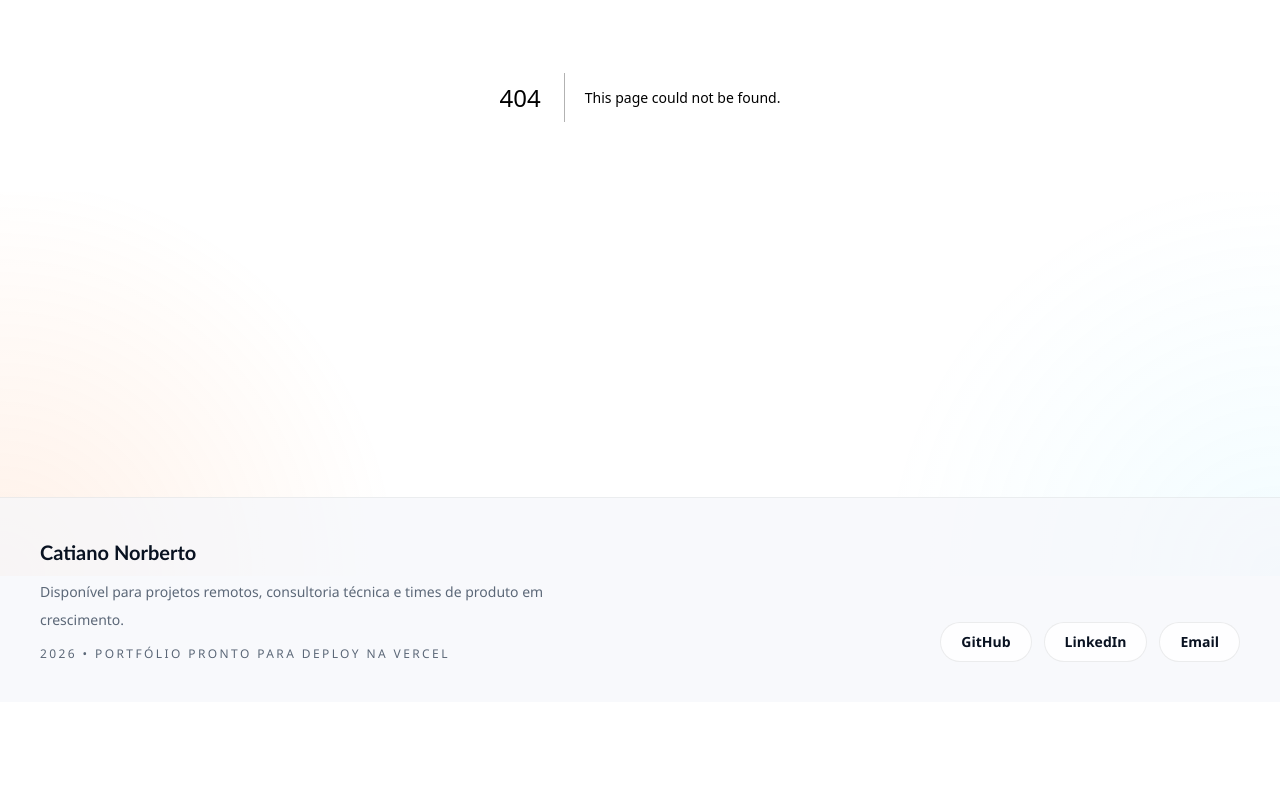
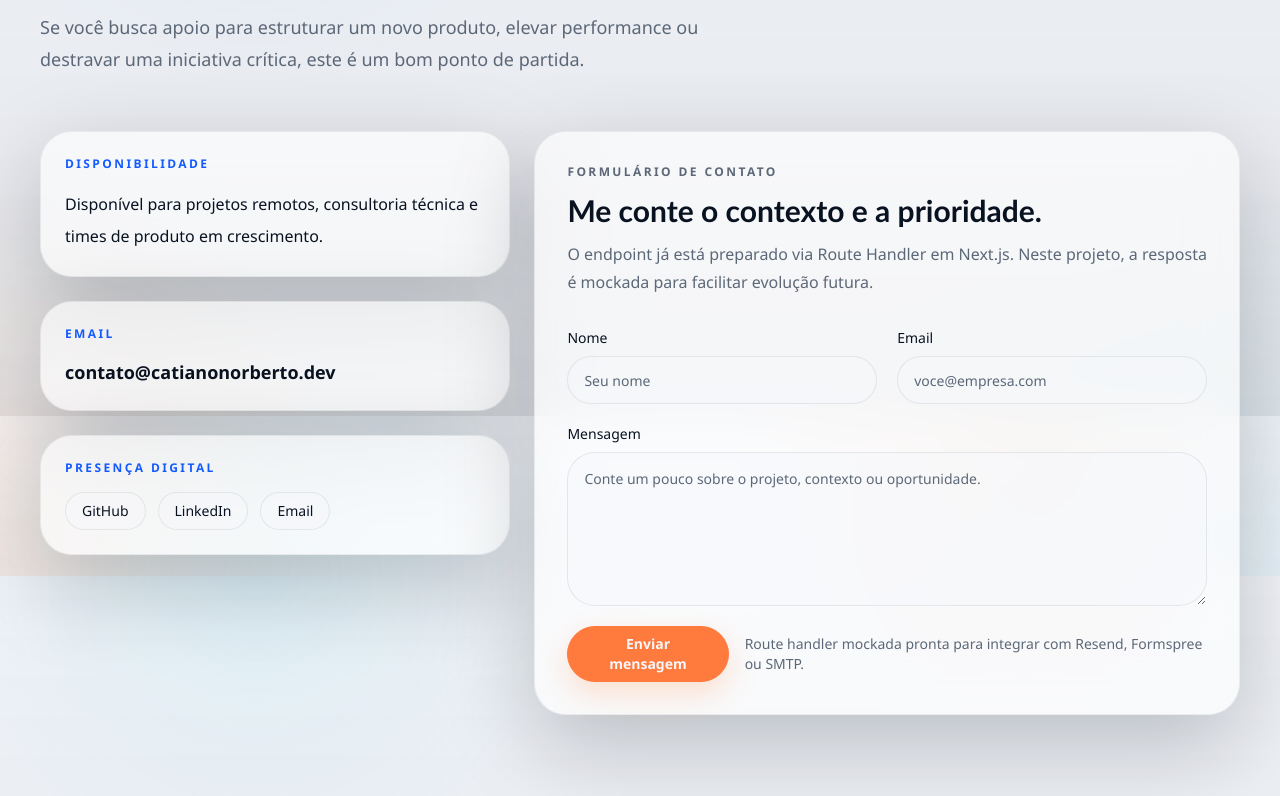
Before and after one commit to CatianoNorberto/PORTFOLIO, a Next.js app: page /contact in a window 1280 px wide. Before the commit this address had no page. Shown: the part 384-1180 px from the top of the page. Before the commit the page ends 1086 px from the top, so only its background shows below. Built offline with nearby package versions, Linux system fonts and the light colour scheme.

Commit message:
feat: implement contact form

```diff
--- /dev/null
+++ b/app/api/contact/route.ts
@@ -0,0 +1,48 @@
+import { NextResponse } from "next/server";
+import type { ContactPayload } from "@/types/contact";
+
+function isValidEmail(email: string) {
+  return /^[^\s@]+@[^\s@]+\.[^\s@]+$/.test(email);
+}
+
+export async function POST(request: Request) {
+  let payload: Partial<ContactPayload>;
+
+  try {
+    payload = (await request.json()) as Partial<ContactPayload>;
+  } catch {
+    return NextResponse.json(
+      { message: "Payload invalido. Verifique os dados enviados." },
+      { status: 400 }
+    );
+  }
+
+  const contactData: ContactPayload = {
+    name: payload.name?.trim() ?? "",
+    email: payload.email?.trim() ?? "",
+    message: payload.message?.trim() ?? "",
+  };
+
+  if (
+    !contactData.name ||
+    !contactData.email ||
+    !contactData.message ||
+    !isValidEmail(contactData.email)
+  ) {
+    return NextResponse.json(
+      { message: "Preencha nome, email valido e mensagem antes de enviar." },
+      { status: 400 }
+    );
+  }
+
+  console.log("[portfolio-contact]", {
+    name: contactData.name,
+    email: contactData.email,
+    messagePreview: contactData.message.slice(0, 120),
+  });
+
+  return NextResponse.json({
+    message:
+      "Mensagem recebida com sucesso. Este envio esta mockado e pronto para integrar com um provedor real.",
+  });
+}
--- /dev/null
+++ b/app/contact/page.tsx
@@ -0,0 +1,88 @@
+import type { Metadata } from "next";
+import { createPageMetadata } from "@/lib/metadata";
+import { siteConfig } from "@/lib/site";
+import { ContactForm } from "@/components/ContactForm";
+import { Card } from "@/components/ui/Card";
+import { Container } from "@/components/ui/Container";
+import { SectionTitle } from "@/components/ui/SectionTitle";
+
+export const metadata: Metadata = createPageMetadata({
+  title: "Contato",
+  description:
+    "Entre em contato para discutir projetos, consultoria técnica, evolução de produto ou novas oportunidades.",
+  path: "/contact",
+  keywords: ["contato desenvolvedor full stack", "consultoria next.js"],
+});
+
+export default function ContactPage() {
+  return (
+    <Container className="section-spacing space-y-14">
+      <SectionTitle
+        eyebrow="Contato"
+        title="Vamos falar sobre produto, arquitetura ou a próxima entrega importante do seu time."
+        description="Se você busca apoio para estruturar um novo produto, elevar performance ou destravar uma iniciativa crítica, este é um bom ponto de partida."
+      />
+
+      <div className="grid gap-6 lg:grid-cols-[0.8fr_1.2fr]">
+        <div className="space-y-6">
+          <Card className="p-6">
+            <p className="text-xs font-semibold uppercase tracking-[0.2em] text-cyan">
+              Disponibilidade
+            </p>
+            <p className="mt-4 text-base leading-8 text-foreground">
+              {siteConfig.availability}
+            </p>
+          </Card>
+
+          <Card className="p-6">
+            <p className="text-xs font-semibold uppercase tracking-[0.2em] text-cyan">
+              Email
+            </p>
+            <a
+              href={`mailto:${siteConfig.email}`}
+              className="mt-4 block text-lg font-semibold text-foreground transition-colors duration-300 hover:text-accent"
+            >
+              {siteConfig.email}
+            </a>
+          </Card>
+
+          <Card className="p-6">
+            <p className="text-xs font-semibold uppercase tracking-[0.2em] text-cyan">
+              Presença digital
+            </p>
+            <div className="mt-4 flex flex-wrap gap-3">
+              {siteConfig.socialLinks.map((link) => (
+                <a
+                  key={link.href}
+                  href={link.href}
+                  target={link.href.startsWith("http") ? "_blank" : undefined}
+                  rel={link.href.startsWith("http") ? "noreferrer noopener" : undefined}
+                  className="rounded-full border border-line bg-background/45 px-4 py-2 text-sm font-medium text-foreground transition-colors duration-300 hover:border-cyan/30"
+                >
+                  {link.label}
+                </a>
+              ))}
+            </div>
+          </Card>
+        </div>
+
+        <Card className="p-6 sm:p-8">
+          <div className="mb-8 space-y-3">
+            <p className="text-xs font-semibold uppercase tracking-[0.2em] text-muted-foreground">
+              Formulário de contato
+            </p>
+            <h2 className="font-display text-3xl font-semibold text-foreground">
+              Me conte o contexto e a prioridade.
+            </h2>
+            <p className="text-sm leading-7 text-muted-foreground sm:text-base">
+              O endpoint já está preparado via Route Handler em Next.js. Neste projeto,
+              a resposta é mockada para facilitar evolução futura.
+            </p>
+          </div>
+
+          <ContactForm />
+        </Card>
+      </div>
+    </Container>
+  );
+}
--- /dev/null
+++ b/components/ContactForm.tsx
@@ -0,0 +1,141 @@
+"use client";
+
+import type { ChangeEvent, FormEvent } from "react";
+import { useState } from "react";
+import type { ContactPayload } from "@/types/contact";
+import { Button } from "@/components/ui/Button";
+
+const initialForm: ContactPayload = {
+  name: "",
+  email: "",
+  message: "",
+};
+
+type FormStatus = {
+  type: "idle" | "success" | "error";
+  message: string;
+};
+
+export function ContactForm() {
+  const [form, setForm] = useState<ContactPayload>(initialForm);
+  const [status, setStatus] = useState<FormStatus>({ type: "idle", message: "" });
+  const [isSubmitting, setIsSubmitting] = useState(false);
+
+  function handleChange(
+    event: ChangeEvent<HTMLInputElement | HTMLTextAreaElement>
+  ) {
+    const { name, value } = event.target;
+
+    setForm((current) => ({
+      ...current,
+      [name]: value,
+    }));
+  }
+
+  async function handleSubmit(event: FormEvent<HTMLFormElement>) {
+    event.preventDefault();
+    setIsSubmitting(true);
+    setStatus({ type: "idle", message: "" });
+
+    try {
+      const response = await fetch("/api/contact", {
+        method: "POST",
+        headers: {
+          "Content-Type": "application/json",
+        },
+        body: JSON.stringify(form),
+      });
+
+      const result = (await response.json()) as { message?: string };
+
+      if (!response.ok) {
+        throw new Error(result.message ?? "Nao foi possivel enviar a mensagem.");
+      }
+
+      setStatus({
+        type: "success",
+        message:
+          result.message ??
+          "Mensagem enviada com sucesso. Em producao, basta conectar a um provedor real.",
+      });
+      setForm(initialForm);
+    } catch (error) {
+      setStatus({
+        type: "error",
+        message:
+          error instanceof Error
+            ? error.message
+            : "Ocorreu um erro ao enviar sua mensagem.",
+      });
+    } finally {
+      setIsSubmitting(false);
+    }
+  }
+
+  return (
+    <form className="space-y-5" onSubmit={handleSubmit}>
+      <div className="grid gap-5 sm:grid-cols-2">
+        <label className="flex flex-col gap-2 text-sm font-medium text-foreground">
+          Nome
+          <input
+            required
+            name="name"
+            value={form.name}
+            onChange={handleChange}
+            autoComplete="name"
+            placeholder="Seu nome"
+            className="h-12 rounded-3xl border border-line bg-background/50 px-4 text-sm text-foreground outline-none transition-colors duration-300 placeholder:text-muted-foreground focus:border-cyan/40"
+          />
+        </label>
+
+        <label className="flex flex-col gap-2 text-sm font-medium text-foreground">
+          Email
+          <input
+            required
+            type="email"
+            name="email"
+            value={form.email}
+            onChange={handleChange}
+            autoComplete="email"
+            placeholder="voce@empresa.com"
+            className="h-12 rounded-3xl border border-line bg-background/50 px-4 text-sm text-foreground outline-none transition-colors duration-300 placeholder:text-muted-foreground focus:border-cyan/40"
+          />
+        </label>
+      </div>
+
+      <label className="flex flex-col gap-2 text-sm font-medium text-foreground">
+        Mensagem
+        <textarea
+          required
+          name="message"
+          value={form.message}
+          onChange={handleChange}
+          placeholder="Conte um pouco sobre o projeto, contexto ou oportunidade."
+          rows={6}
+          className="rounded-[1.75rem] border border-line bg-background/50 px-4 py-4 text-sm text-foreground outline-none transition-colors duration-300 placeholder:text-muted-foreground focus:border-cyan/40"
+        />
+      </label>
+
+      <div className="flex flex-col gap-4 sm:flex-row sm:items-center sm:justify-between">
+        <Button type="submit" disabled={isSubmitting} size="lg">
+          {isSubmitting ? "Enviando..." : "Enviar mensagem"}
+        </Button>
+        <p className="text-sm text-muted-foreground">
+          Route handler mockada pronta para integrar com Resend, Formspree ou SMTP.
+        </p>
+      </div>
+
+      {status.type !== "idle" ? (
+        <p
+          className={`rounded-3xl border px-4 py-3 text-sm ${
+            status.type === "success"
+              ? "border-cyan/25 bg-cyan-soft text-foreground"
+              : "border-accent/25 bg-accent-soft text-foreground"
+          }`}
+        >
+          {status.message}
+        </p>
+      ) : null}
+    </form>
+  );
+}
--- /dev/null
+++ b/types/contact.ts
@@ -0,0 +1,5 @@
+export type ContactPayload = {
+  name: string;
+  email: string;
+  message: string;
+};
```
